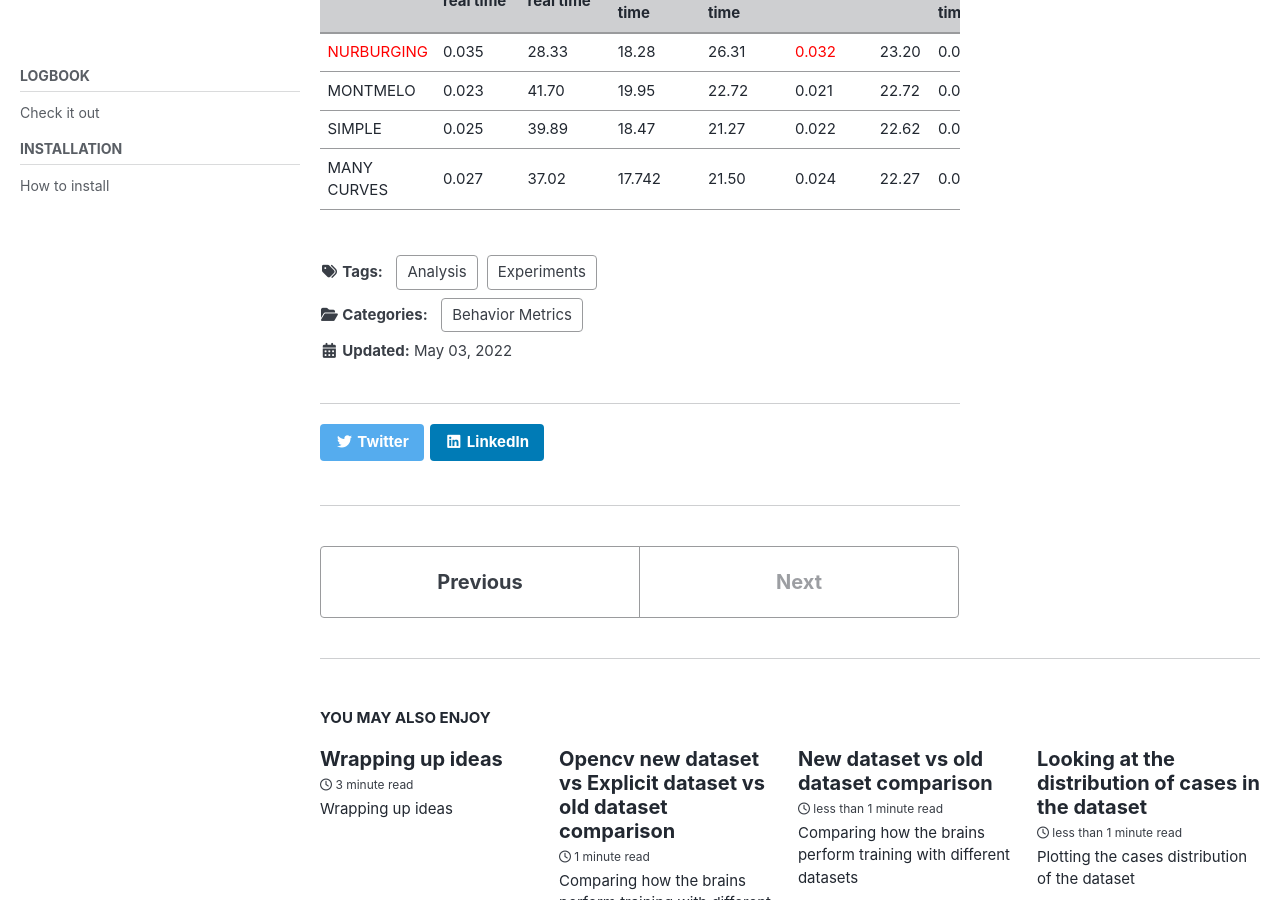
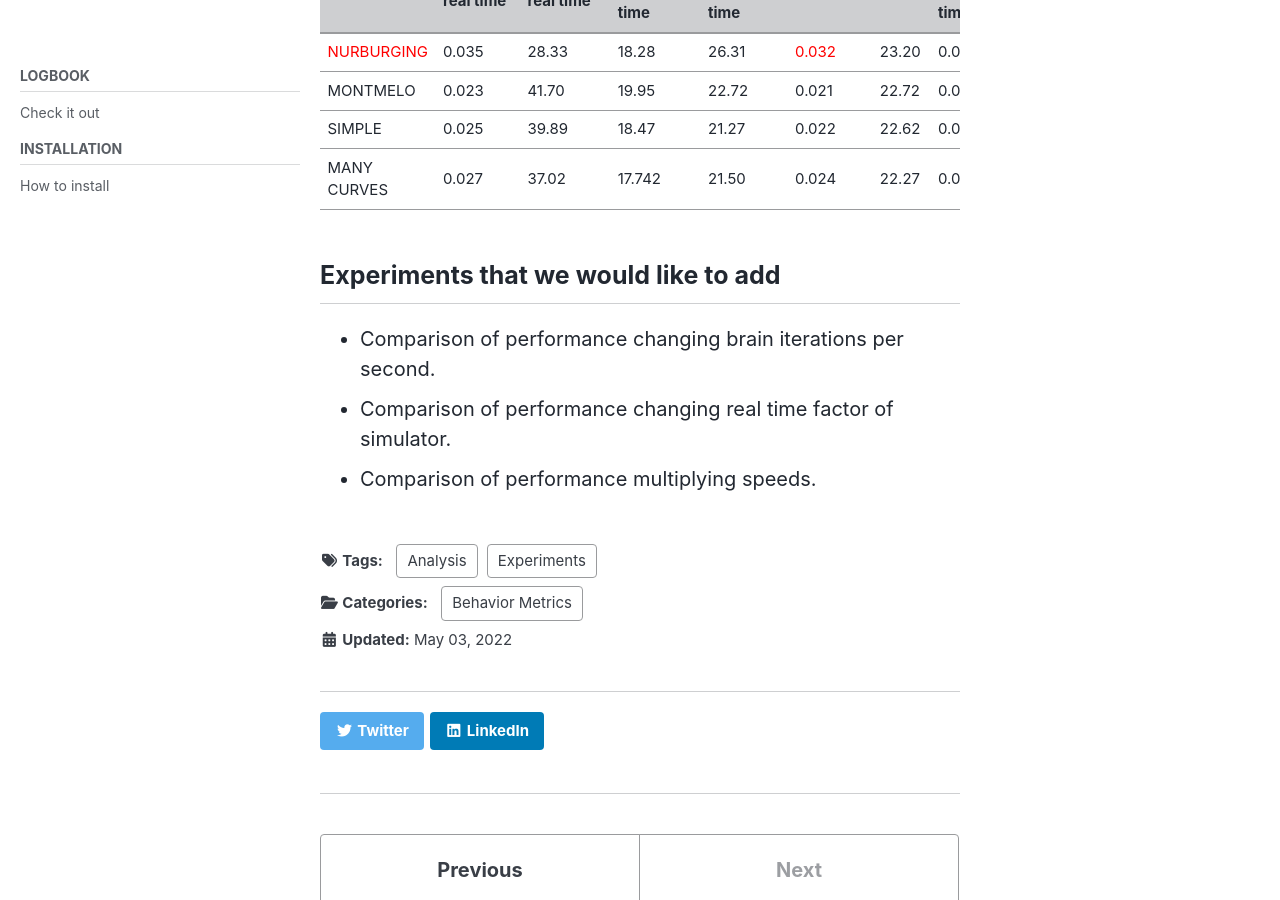
Before and after one commit to RoboticsLabURJC/2019-phd-sergio-paniego, a Jekyll site: the page built from docs/_posts/2022-05-03-analyzing-experiments-classification-regression.md, in a window 1280 px wide and 900 px high, scrolled down 2335 px. Built offline with Jekyll 4.4.1, drawn with Linux system fonts in a browser that asks for light colours; cached includes are drawn as plain includes; nearby versions of some CDN libraries.

Commit message:
Updated blogpost

```diff
--- a/docs/_posts/2022-05-03-analyzing-experiments-classification-regression.md
+++ b/docs/_posts/2022-05-03-analyzing-experiments-classification-regression.md
@@ -79,3 +79,10 @@ Some strange values are illustrated on the table which but be responsible for th
 | MONTMELO | 0.023 | 41.70  | 19.95 | 22.72 | 0.021 | 22.72 | 0.0501 | 0.87 | 90 |
 | SIMPLE | 0.025 | 39.89  | 18.47 | 21.27 | 0.022 | 22.62 | 0.0541 | 0.938 | 100 |
 | MANY CURVES | 0.027 | 37.02  | 17.742 | 21.50 | 0.024 | 22.27 | 0.05636 | 0.93 | 70 |
+
+
+## Experiments that we would like to add
+
+* Comparison of performance changing brain iterations per second.
+* Comparison of performance changing real time factor of simulator.
+* Comparison of performance multiplying speeds.
```
